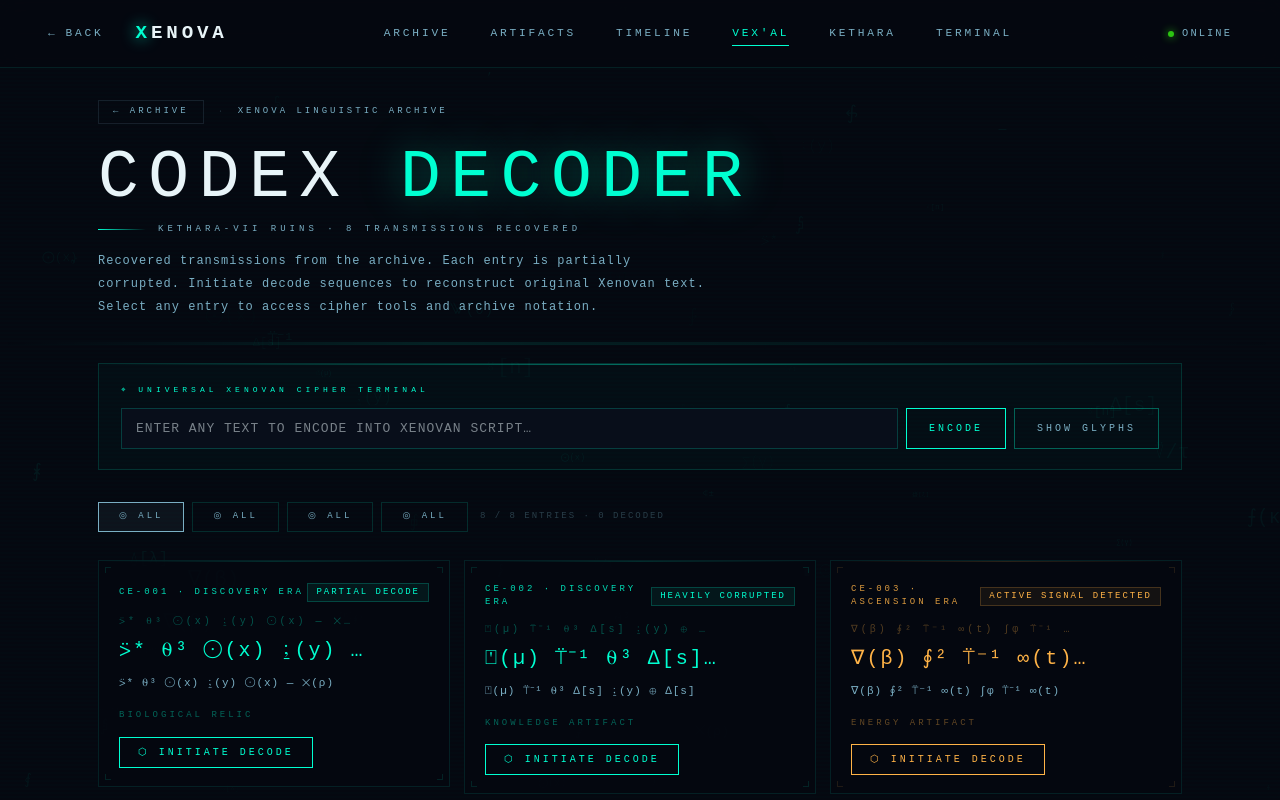
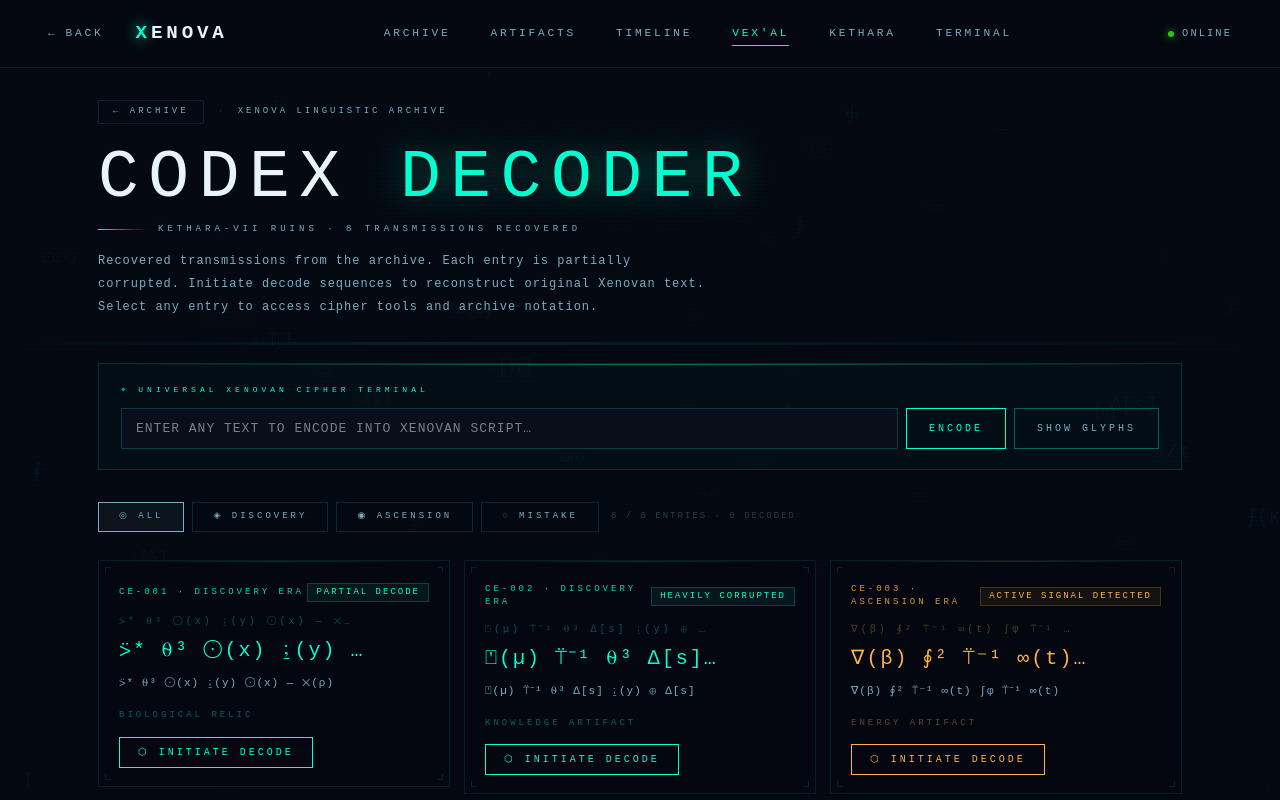
Before and after one commit to block-plant/xenova-archive, a React (Vite) app: page /codex in a window 1280 px wide. Shown: the top 800 px of the page. Built offline with nearby package versions, Linux system fonts and the light colour scheme.

Commit message:
changed the nav bar settings on the timeline page

```diff
--- a/src/pages/Codex.jsx
+++ b/src/pages/Codex.jsx
@@ -470,7 +470,7 @@ function DetailPanel({ entry, isDecoded, onClose }) {
   }, [entry]);
 
   if (!entry && !open) return null;
-  const era = ERA_META[entry?.era] || ERA_META.Rise;
+  const era = ERA_META[entry?.era] || ERA_META.Discovery;
 
   return (
     <div style={{
@@ -904,7 +904,7 @@ export default function Codex() {
               }}
                 onMouseEnter={e=>{ if(!active){ e.currentTarget.style.borderColor=col+"60"; e.currentTarget.style.color=col; }}}
                 onMouseLeave={e=>{ if(!active){ e.currentTarget.style.borderColor="rgba(0,255,209,0.15)"; e.currentTarget.style.color="#7AAFC4"; }}}
-              >{era === "Unraveling" ? "◌ UNRAVELING" : era === "Rise" ? "◈ RISE" : era === "Peak" ? "◉ PEAK" : "◎ ALL"}</button>
+              >{era === "Mistake" ? "◌ MISTAKE" : era === "Discovery" ? "◈ DISCOVERY" : era === "Ascension" ? "◉ ASCENSION" : "◎ ALL"}</button>
             );
           })}
           <span style={{ fontFamily:"monospace", fontSize:9, color:"#7AAFC450", letterSpacing:2, marginLeft:4 }}>
@@ -946,7 +946,7 @@ export default function Codex() {
             XENOVA ARCHIVE · CODEX DECODER v5.0
           </span>
           <span style={{ fontFamily:"monospace", fontSize:9, color:"#7AAFC430", letterSpacing:3 }}>
-            {CODEX_ENTRIES.length} TRANSMISSIONS · {CODEX_ENTRIES.filter(e=>e.era==="Unraveling").length} OMEGA CLASS · {decodedIds.size} UNLOCKED
+            {CODEX_ENTRIES.length} TRANSMISSIONS · {CODEX_ENTRIES.filter(e=>e.era==="Mistake").length} OMEGA CLASS · {decodedIds.size} UNLOCKED
           </span>
         </div>
       </div>
--- a/src/pages/Timeline.jsx
+++ b/src/pages/Timeline.jsx
@@ -491,8 +491,9 @@ function EventPanel({ era, onClose }) {
         background:
           "linear-gradient(180deg, #060a14 0%, #050810 100%)",
         borderLeft: `1px solid ${era.color}44`,
-        zIndex: 50,
+        zIndex: 200,
         overflowY: "auto",
+        scrollbarWidth: "none",
         animation: "panel-slide-in 0.4s cubic-bezier(0.16, 1, 0.3, 1)",
       }}
     >
@@ -1106,7 +1107,7 @@ export default function Timeline() {
               position: "fixed",
               inset: 0,
               background: "rgba(5,8,16,0.5)",
-              zIndex: 49,
+              zIndex: 199,
             }}
             onClick={() => setPanelEra(null)}
           />
```
